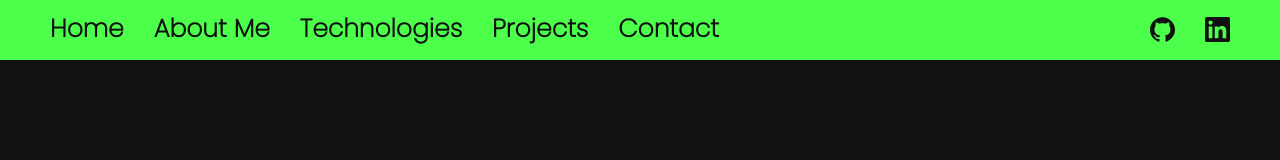
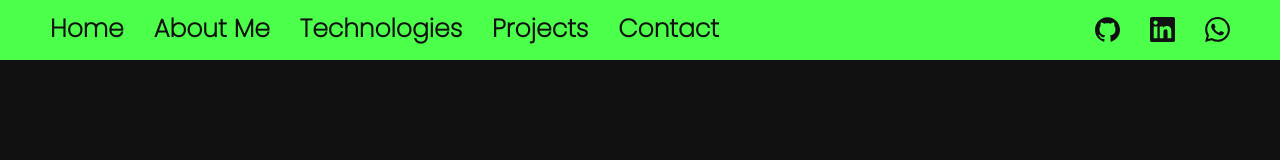
Before and after one commit to leadavfar/portfolio, a React (Create React App) app: page / in a window 1280 px wide. Shown: the top 160 px of the page. Built offline with nearby package versions, Linux system fonts and the light colour scheme.

Commit message:
cellphone

```diff
--- a/src/Components/Contact/Contact.jsx
+++ b/src/Components/Contact/Contact.jsx
@@ -80,15 +80,15 @@ export default function Contact() {
                                 Buenos Aires, Argentina </a></p>
                         </div>
 
-                        {/* <div className={Styles.contact}>
+                        <div className={Styles.contact}>
                             <SiWhatsapp />
                             <p> <a href='https://api.whatsapp.com/send?phone=541164950511' target="_blank"> +54 9 6495 0511 </a></p>
-                        </div> */}
+                        </div>
 
-                        <div className={Styles.contact}>
+                        {/* <div className={Styles.contact}>
                             <BsFillTelephoneFill />
                             <p className={Styles.phone}>  02202 2084-3114 </p>
-                        </div>
+                        </div> */}
 
 
 
--- a/src/Components/TopBar/TopBar.jsx
+++ b/src/Components/TopBar/TopBar.jsx
@@ -18,7 +18,7 @@ export default function TopBar() {
             <div className={Styles.links}>
                 <a href='https://github.com/leadavfar' target="_blank"><p className={Styles.link}> <SiGithub size={25} /></p> </a>
                 <a href='https://www.linkedin.com/in/leadavfar/' target="_blank"><p className={Styles.link}> <SiLinkedin size={25} /> </p></a>
-                {/* <a href='https://api.whatsapp.com/send?phone=541164950511' target="_blank"><p className={Styles.link}> <SiWhatsapp size={25} /></p></a> */}
+                <a href='https://api.whatsapp.com/send?phone=541164950511' target="_blank"><p className={Styles.link}> <SiWhatsapp size={25} /></p></a>
             </div>
 
         </div>
```
